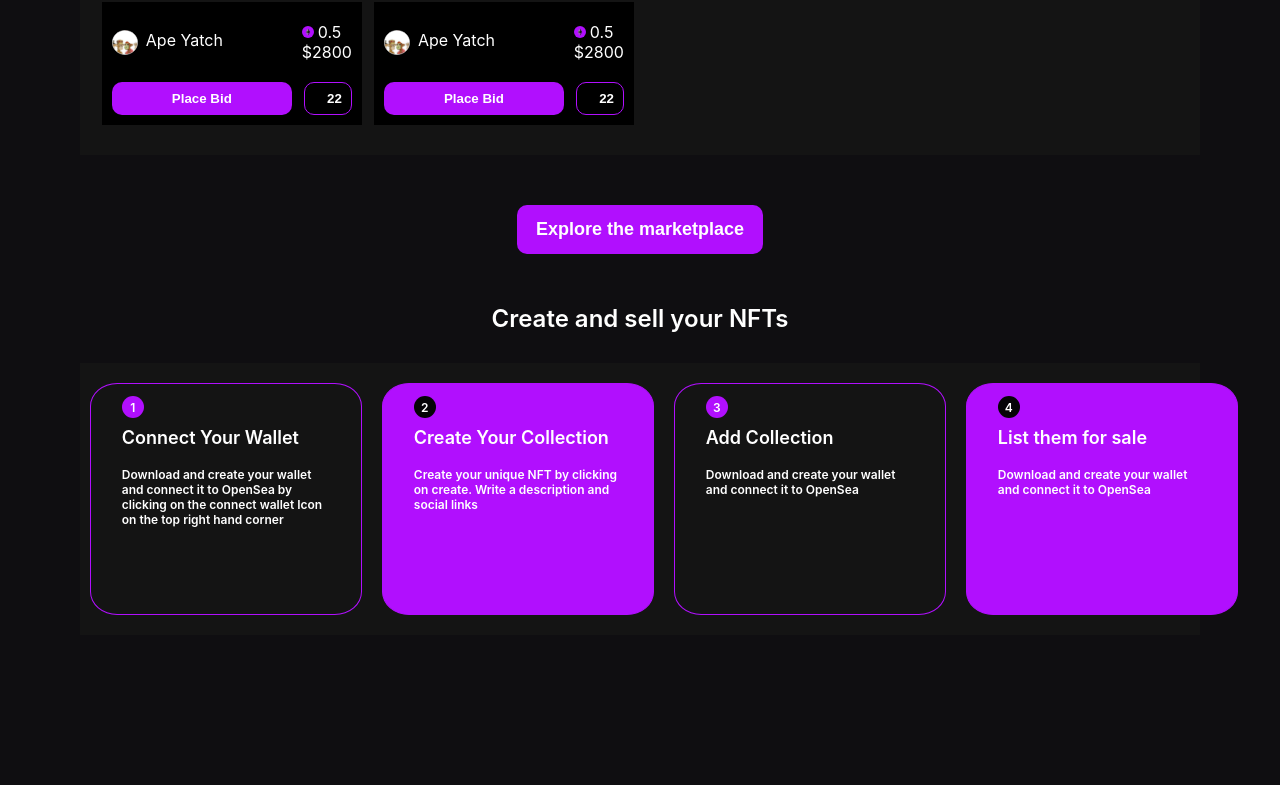
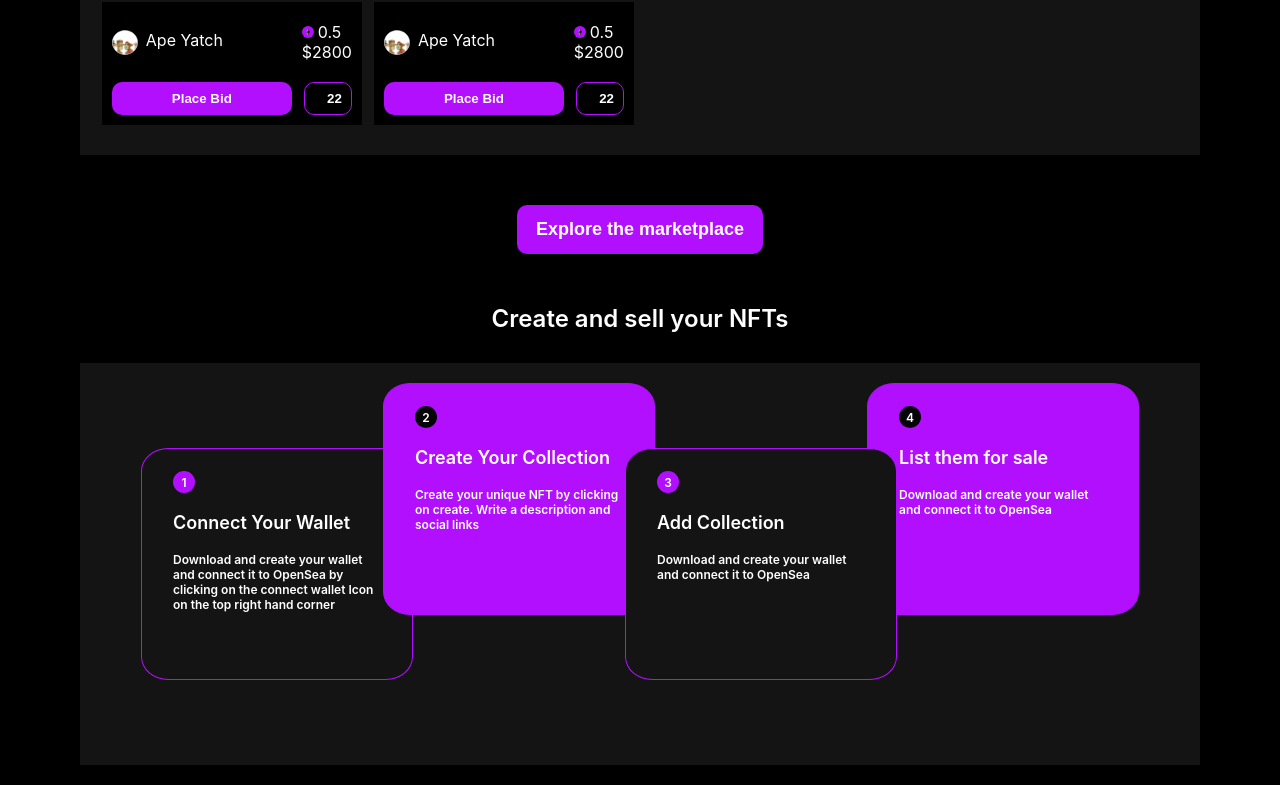
Before and after one commit to ibrahimshittu/RIO_Marketplace, a React (Create React App) app: page / in a window 1280 px wide. Shown: the part 1607-2392 px from the top of the page. Before the commit the page ends 2262 px from the top, so only its background shows below. Built offline with nearby package versions, Linux system fonts and the light colour scheme; some icons are missing.

Commit message:
how it works

```diff
--- a/src/components/HIWCard.js
+++ b/src/components/HIWCard.js
@@ -38,7 +38,7 @@ const Number = styled.div`
     Background: ${props => `${props.bgColor};`}
     height: 22px;
     width: 22px;
-    margin: 12px 31px;
+    margin: 22px 31px;
     border-radius: 50%;
     text-align: center;
     display: flex;
--- a/src/components/Hero.js
+++ b/src/components/Hero.js
@@ -25,9 +25,9 @@ const HeroSection = styled.div`
     display: flex;
     align-items: top;
     justify-content: center;
-    width: calc(455px+682px);
+    // width: calc(455px+682px);
     margin: 0 30px;
-
+    background: url("/images/Group 49.svg") center center / cover no-repeat;
     `
 const AdSection = styled.div`
     font-size: 64px;
--- a/src/components/HowItWorks.js
+++ b/src/components/HowItWorks.js
@@ -7,19 +7,19 @@ function HowItWorks() {
         <Container>
             <Heading>Create and sell your NFTs</Heading>
             <HIW>
-                <HIWContainer>
+                <HIWContainer style={{ "margin-right": "-30px", "z-index": "1"}}>
                     <HIWCard number="1" header="Connect Your Wallet" bgBgColor='#141414'
                     desc="Download and create your wallet and connect it to OpenSea  by clicking on the connect wallet Icon on the top right hand corner"/>
                 </HIWContainer>
-                <HIWContainer>
+                <HIWContainer style={{"margin-bottom": "150px", "margin-right": "-30px", "z-index": "1"}}>
                     <HIWCard number="2" header="Create Your Collection" numberBgColor="#050407"
                     desc="Create your unique NFT by clicking on create. Write a description and social links" />
                 </HIWContainer>
-                <HIWContainer>
+                <HIWContainer style={{ "margin-right": "-30px", "z-index": "1"}}>
                     <HIWCard number="3" header="Add Collection" bgBgColor='#141414'
                     desc="Download and create your wallet and connect it to OpenSea"/>
                 </HIWContainer>
-                <HIWContainer>
+                <HIWContainer style={{"margin-bottom": "150px"}}>
                     <HIWCard number="4" header="List them for sale" numberBgColor="#050407"
                     desc="Download and create your wallet and connect it to OpenSea"/>
                 </HIWContainer>
@@ -47,12 +47,16 @@ const Heading= styled.div`
 const HIW= styled.div`
     display: flex;
     align-items: center;
-    justify-content: space-between;
+    justify-content: center;
     background: #141414;
+
+
 
 `
 
 const HIWContainer = styled.div`
 
-    margin: 20px 10px;
+    margin: 20px 0;
+
+
 `
--- a/src/index.css
+++ b/src/index.css
@@ -1,7 +1,7 @@
 body {
   margin: 0;
   color: white;
-  background: #0F0E11;
+  background: black;
   font-family: -apple-system, BlinkMacSystemFont, 'Segoe UI', 'Roboto', 'Oxygen',
     'Ubuntu', 'Cantarell', 'Fira Sans', 'Droid Sans', 'Helvetica Neue',
     sans-serif;
```
Also changed, not shown: public/images/Group 49.svg (added).
